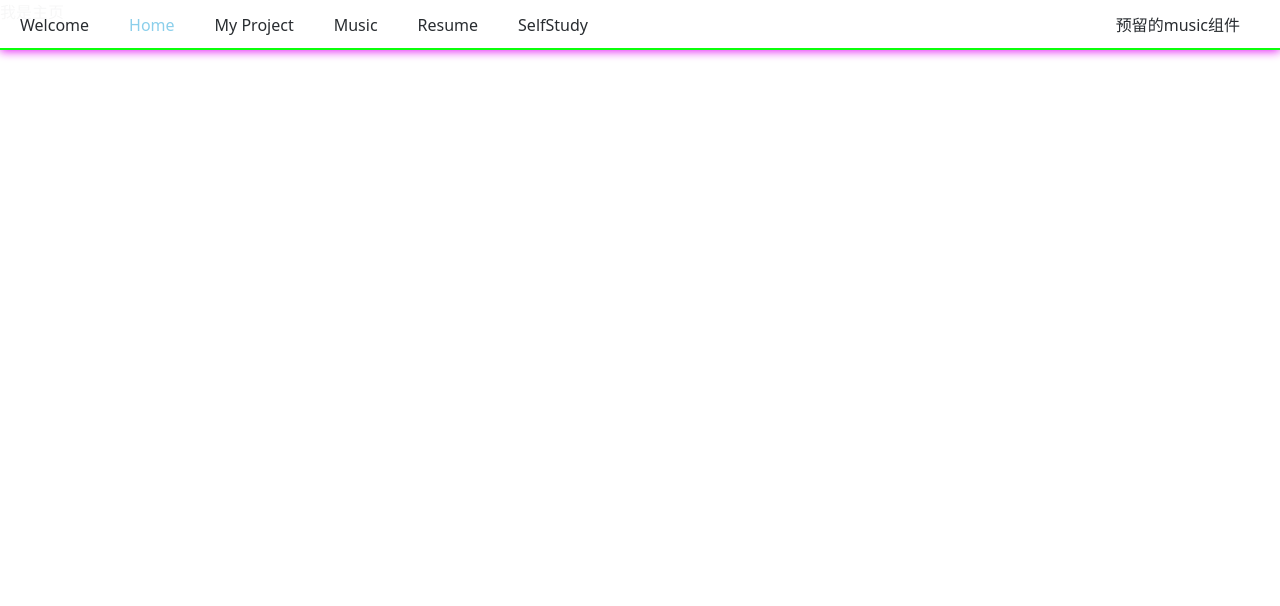
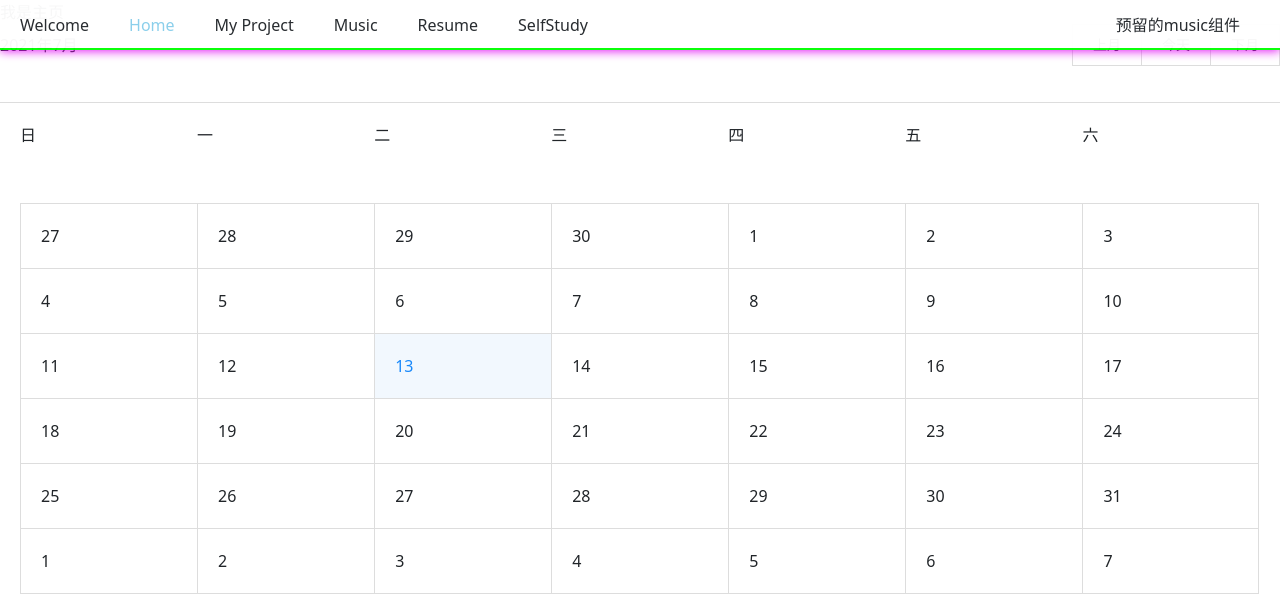
Before and after one commit to Ay049/Ay_22desktop, a Vue app: page /home in a window 1280 px wide. Shown: the top 606 px of the page. Built offline with nearby package versions, Linux system fonts and the light colour scheme.

Commit message:
Summary-update Home-new-Calendar-50% for Ay049

```diff
--- a/src/assets/css/base.css
+++ b/src/assets/css/base.css
@@ -25,8 +25,7 @@
 }
 
 .w {
-  margin: 0 auto;
-  margin-top: 55px;
+  margin: 55px auto;
   overflow: hidden;
 }
 
--- a/src/assets/css/resume.css
+++ b/src/assets/css/resume.css
@@ -2,7 +2,6 @@
   width: 800px;
   display: flex;
   position: relative;
-  overflow: hidden;
   margin-bottom: 20px;
 }
 a {
--- a/src/assets/js/animate.js
+++ b/src/assets/js/animate.js
@@ -8,9 +8,6 @@ function animate(obj, target, callback) {
     step = step > 0 ? Math.ceil(step) : Math.floor(step);
     if (obj.offsetLeft == target) {
       clearInterval(obj.timer);
-      // if (callback) {
-      //     callback();
-      // }
       callback && callback();
     } else {
 
--- a/src/views/home/Home.vue
+++ b/src/views/home/Home.vue
@@ -3,6 +3,7 @@
     <div class="fixed-top fff"><MainNavBar></MainNavBar></div>
     <div class="w">
       我是主页
+      <Calendar></Calendar>
     </div>
   </div>
 </template>
@@ -11,12 +12,14 @@
 // @ is an alias to /src
 // 导入顶部导航栏模块
 import MainNavBar from '@/components/content/mainnavbar/MainNavBar.vue'
+import Calendar from './childComps/Calendar.vue'
 // 导入主视内容模块
 
 export default {
   name: 'Home',
   components: {
-    MainNavBar
+    MainNavBar,
+    Calendar
   }
 }
 </script>
--- /dev/null
+++ b/src/views/home/childComps/Calendar.vue
@@ -0,0 +1,223 @@
+<template>
+  <div>
+    <div class="calendar">
+      <div class="top">
+        <div class="top_date"> {{year}}年{{month}}月</div>
+        <div class="btn_wrap">
+          <ul>
+            <li @click="handleShowNextMonth">下月</li>
+            <li @click="handleShowToday">今天</li>
+            <li @click="handleShowLastMonth">上月</li>
+          </ul>
+        </div>
+      </div>
+      <div class="date_wrap">
+        <ul class="week">
+          <li>日</li>
+          <li>一</li>
+          <li>二</li>
+          <li>三</li>
+          <li>四</li>
+          <li>五</li>
+          <li>六</li>
+        </ul>
+        <ul class="day">
+          <li v-for="(item,index) in days" :key="index" :class="{now:nowLi==year.toString()+month.toString()+item}">
+            {{ item }}
+          </li>
+        </ul>
+      </div>
+    </div>
+  </div>
+</template>
+
+<script>
+export default {
+  name: 'Calendar',
+  data () {
+    return {
+      year: '',
+      mounth: '',
+      days: [],
+      nowLi: ''
+    }
+  },
+  methods: {
+    // 控制当前日期显示特殊样式
+    handleShowDateStyle () {
+      const now = new Date()
+      this.nowLi = now.getFullYear().toString() + (now.getMonth() + 1).toString() + now.getDate().toString()
+      console.log(this.nowLi)
+    },
+    // 得到当前年这个月分有多少天
+    getDays (Y, M) {
+      const day = new Date(Y, M, 0).getDate()
+      return day
+    },
+    // 得到当前年，这个月的一号是周几
+    getWeek (Y, M) {
+      const now = new Date()
+      now.setFullYear(this.year)
+      now.setMonth(this.month - 1)
+      now.setDate(1)
+      const week = now.getDay()
+      return week
+    },
+    pushDays () {
+      // 将这个月多少天加入数组days
+      for (let i = 1; i <= this.getDays(this.year, this.month); i++) {
+        this.days.push(i)
+      }
+      // 将下个月要显示的天数加入days
+      for (let i = 1; i <= 42 - this.getDays(this.year, this.month) - this.getWeek(this.year, this.month); i++) {
+        this.days.push(i)
+      }
+      // 将上个月要显示的天数加入days
+      for (let i = 0; i < this.getWeek(this.year, this.month); i++) {
+        const lastMonthDays = this.getDays(this.year, this.month - 1)
+        this.days.unshift(lastMonthDays - i)
+      }
+    },
+    getDate () {
+      const now = new Date()
+      this.year = now.getFullYear()
+      this.month = now.getMonth() + 1
+      this.pushDays()
+    },
+    handleShowNextMonth () {
+      this.days = []
+      if (this.month < 12) {
+        this.month = this.month + 1
+        this.pushDays()
+      } else {
+        this.month = this.month = 1
+        this.year = this.year + 1
+        this.pushDays()
+      }
+    },
+    handleShowToday () {
+      this.days = []
+      const now = new Date()
+      this.year = now.getFullYear()
+      this.month = now.getMonth() + 1
+      this.pushDays()
+    },
+    handleShowLastMonth () {
+      this.days = []
+      if (this.month > 1) {
+        this.month = this.month - 1
+        this.pushDays()
+      } else if (this.year > 1970) {
+        this.month = 12
+        this.year = this.year - 1
+        this.pushDays()
+      } else {
+        alert('暂不支持查询1970年以前')
+      }
+    }
+  },
+  mounted () {
+    this.getDate()
+    this.handleShowDateStyle()
+  }
+}
+</script>
+<style scoped>
+ul {
+  list-style: none;
+}
+.calender {
+  width: 600px;
+  position: relative;
+  margin: 0 auto;
+  margin-top: 50px;
+  border: 1px solid #ddd;
+  padding: 20px;
+}
+
+.top{
+  width: 100%;
+  position: relative;
+  display: flex;
+  border-bottom: 1px solid #ddd;
+  padding-bottom: 20px;
+}
+
+.top_date{
+  width: 100px;
+  text-align: left;
+  line-height: 42px;
+}
+
+.btn_wrap{
+  flex: 1;
+  text-align: right
+}
+
+.btn_wrap ul{
+  display: flex;
+  flex-direction: row-reverse
+}
+
+.btn_wrap ul li{
+  padding: 10px 20px;
+  border: 1px solid #ddd;
+  font-size: 14px;
+  line-height: 20px;
+  cursor: pointer
+}
+
+.btn_wrap ul li:first-child{
+  border-left: none;
+}
+
+.btn_wrap ul li:last-child{
+  border-right: none;
+}
+
+.date_wrap{
+  position: relative;
+}
+
+.week{
+  display: flex;
+  flex-direction: row;
+  padding: 20px;
+  font-size: 16px;
+}
+
+.week li{
+  width: 14.28%;
+}
+
+.day{
+  display: flex;
+  flex-direction: row;
+  padding: 20px;
+  font-size: 16px;
+  flex-wrap: wrap;
+}
+
+.day li{
+  width: 14.28%;
+  padding: 20px;
+  box-sizing: border-box;
+  border: 1px solid #ddd
+}
+
+.day li:nth-child(n+8){
+  border-top:none;
+}
+
+.day li:nth-child(n+1){
+  border-right: none;
+}
+
+.day li:nth-child(7n) {
+  border-right: 1px solid #ddd
+}
+.now{
+  background: #f2f8fe;
+  color:#1989fa;
+}
+</style>
--- a/src/views/selfStudy/SelfStudy.vue
+++ b/src/views/selfStudy/SelfStudy.vue
@@ -30,6 +30,7 @@ export default {
 <style scoped>
 .w {
   position: relative;
+  background-color: rgb(191, 237, 255);
 }
 .outline {
   position: fixed;
@@ -41,12 +42,12 @@ export default {
 }
 .outline > ul {
   list-style: none;
+  background-color: #94e1ff;
 }
 
 .md-Window {
   margin-left: 200px;
   padding-left: 30px;
   padding-right: 30px;
-  background-color: rgb(191, 237, 255);
 }
 </style>
```
